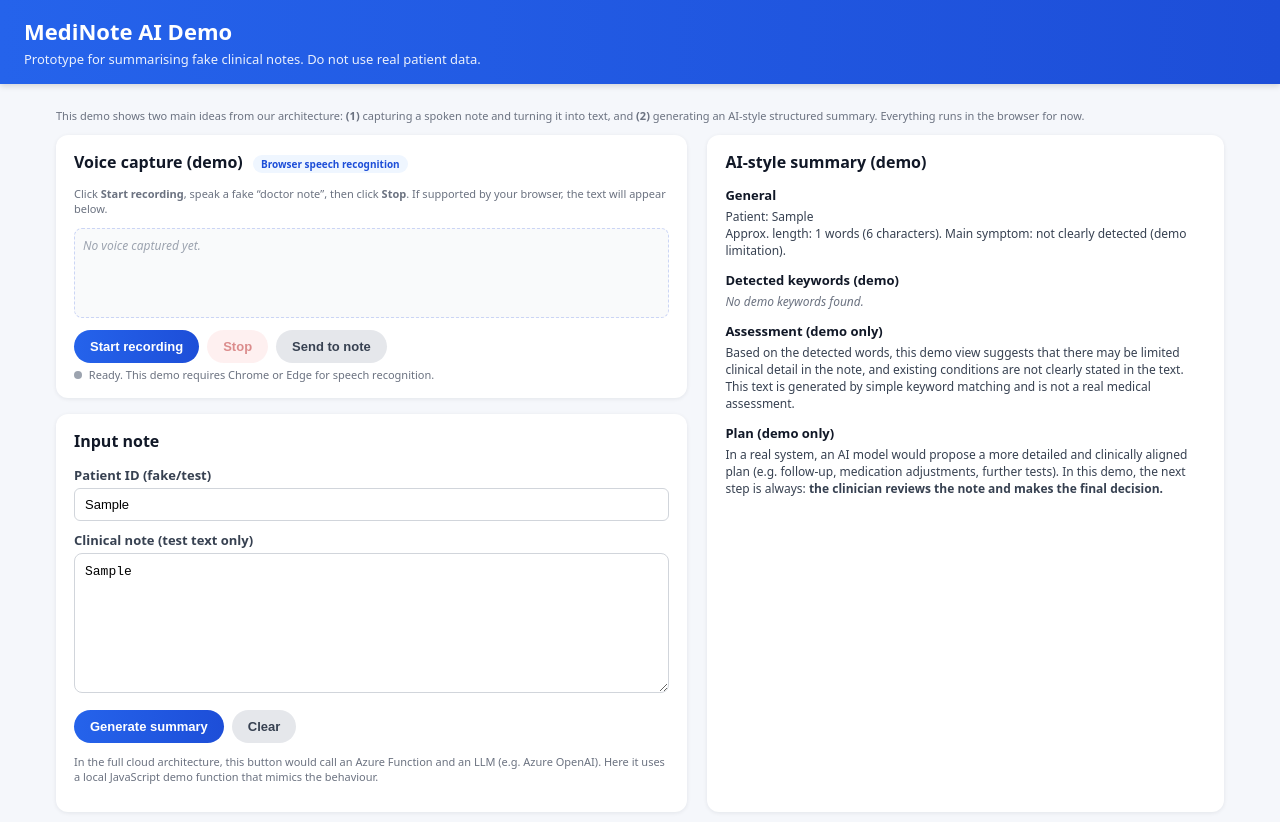
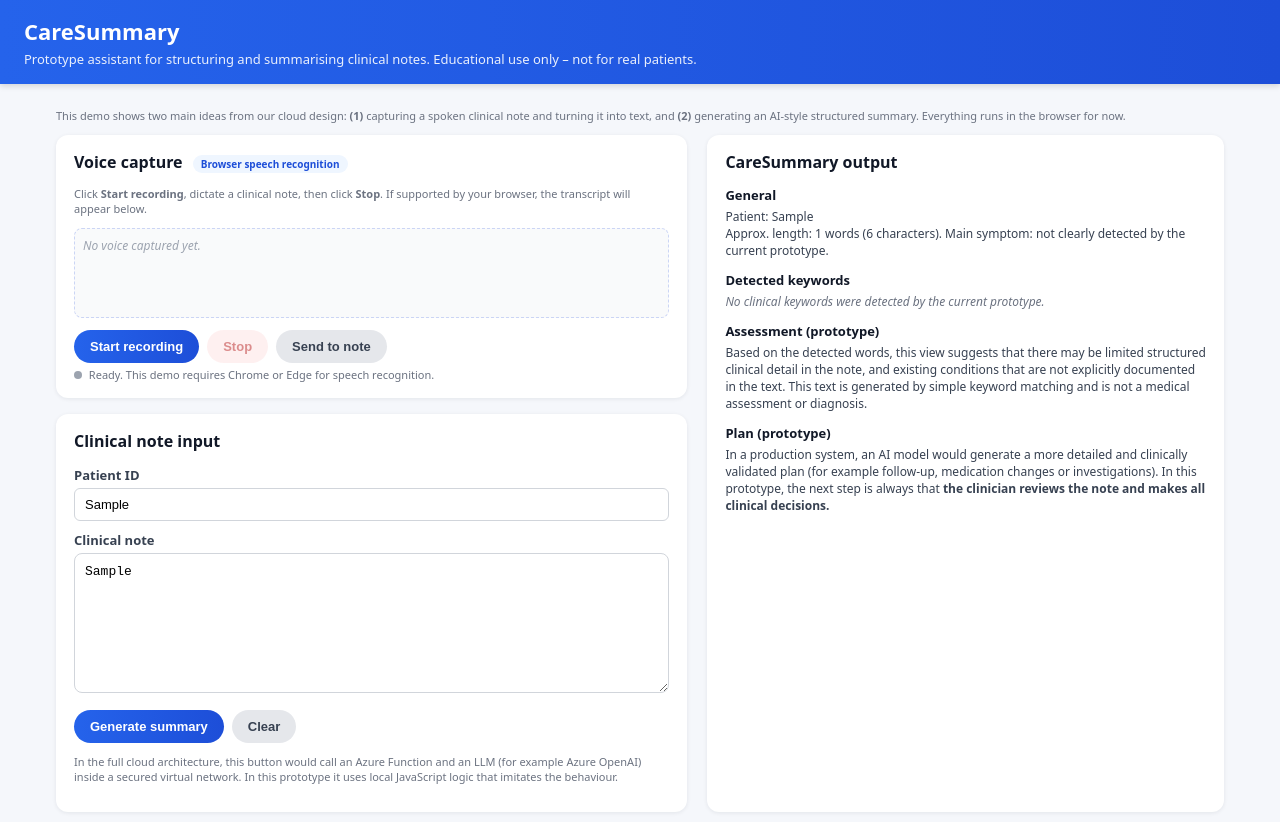
Before and after one commit to mohsho1/ai-journal-demo, a plain HTML site: page index.html in a window 1280 px wide. Both pictures are taken after typing "Sample", "Sample" into the empty fields and a click on the button "Generate summary". Drawn offline with Linux system fonts and the light colour scheme.

Commit message:
Update index.html

```diff
--- a/index.html
+++ b/index.html
@@ -2,7 +2,7 @@
 <html lang="en">
 <head>
     <meta charset="UTF-8">
-    <title>MediNote AI Demo</title>
+    <title>CareSummary – Clinical Note Assistant</title>
     <style>
         * { box-sizing: border-box; }
         body {
@@ -211,14 +211,14 @@
 </head>
 <body>
 <header class="app-header">
-    <h1>MediNote AI Demo</h1>
-    <p>Prototype for summarising fake clinical notes. Do not use real patient data.</p>
+    <h1>CareSummary</h1>
+    <p>Prototype assistant for structuring and summarising clinical notes. Educational use only – not for real patients.</p>
 </header>
 
 <div class="container">
     <p class="note">
-        This demo shows two main ideas from our architecture:
-        <strong>(1)</strong> capturing a spoken note and turning it into text, and
+        This demo shows two main ideas from our cloud design:
+        <strong>(1)</strong> capturing a spoken clinical note and turning it into text, and
         <strong>(2)</strong> generating an AI-style structured summary. Everything runs in the browser for now.
     </p>
 
@@ -228,13 +228,13 @@
             <!-- Voice capture card -->
             <div class="card">
                 <h2>
-                    Voice capture (demo)
+                    Voice capture
                     <span class="badge">Browser speech recognition</span>
                 </h2>
 
                 <p class="note">
-                    Click <strong>Start recording</strong>, speak a fake “doctor note”, then click
-                    <strong>Stop</strong>. If supported by your browser, the text will appear below.
+                    Click <strong>Start recording</strong>, dictate a clinical note, then click
+                    <strong>Stop</strong>. If supported by your browser, the transcript will appear below.
                 </p>
 
                 <div id="transcriptBox" class="transcript-box">
@@ -264,12 +264,12 @@
 
             <!-- Manual note card -->
             <div class="card">
-                <h2>Input note</h2>
+                <h2>Clinical note input</h2>
 
-                <label for="patientId">Patient ID (fake/test)</label>
-                <input id="patientId" type="text" placeholder="e.g. DEMO-1234 (do not use real identifiers)" />
+                <label for="patientId">Patient ID</label>
+                <input id="patientId" type="text" placeholder="Example: CS-1234 (do not use real identifiers)" />
 
-                <label for="note"><strong>Clinical note (test text only)</strong></label>
+                <label for="note"><strong>Clinical note</strong></label>
                 <textarea id="note" placeholder="You can type here, or click 'Send to note' above to copy the transcript."></textarea>
 
                 <div class="button-row">
@@ -283,18 +283,18 @@
                 </div>
 
                 <p class="note">
-                    In the full cloud architecture, this button would call an Azure Function and an LLM (e.g. Azure OpenAI).
-                    Here it uses a local JavaScript demo function that mimics the behaviour.
+                    In the full cloud architecture, this button would call an Azure Function and an LLM (for example Azure OpenAI)
+                    inside a secured virtual network. In this prototype it uses local JavaScript logic that imitates the behaviour.
                 </p>
             </div>
         </div>
 
         <!-- RIGHT COLUMN: SUMMARY -->
         <div class="card">
-            <h2>AI-style summary (demo)</h2>
+            <h2>CareSummary output</h2>
             <div id="summaryOutput">
                 <p class="empty-state">
-                    No summary yet. Enter a test note or record a fake spoken note, then click
+                    No summary yet. Enter a clinical note or record a spoken note, then click
                     <strong>Generate summary</strong>.
                 </p>
             </div>
@@ -328,7 +328,7 @@
             const dot = document.getElementById('statusDot');
             dot.classList.add('active');
             document.getElementById('recStatus').innerHTML =
-                '<span class="status-dot active"></span>Listening... speak your test note.';
+                '<span class="status-dot active"></span>Listening... please dictate your note.';
             document.getElementById('startRecBtn').disabled = true;
             document.getElementById('stopRecBtn').disabled = false;
         };
@@ -337,7 +337,7 @@
             isRecording = false;
             document.getElementById('statusDot').classList.remove('active');
             document.getElementById('recStatus').innerHTML =
-                '<span class="status-dot"></span>Stopped. You can review the transcript or record again.';
+                '<span class="status-dot"></span>Recording stopped. You can review the transcript or record again.';
             document.getElementById('startRecBtn').disabled = false;
             document.getElementById('stopRecBtn').disabled = true;
         };
@@ -411,12 +411,12 @@
         noteEl.focus();
     }
 
-    // --- Summary demo logic (same as before, slightly adapted) ---
+    // --- Summary demo logic ---
     function clearForm() {
         document.getElementById('patientId').value = "";
         document.getElementById('note').value = "";
         document.getElementById('summaryOutput').innerHTML =
-            '<p class="empty-state">No summary yet. Enter a test note or record a fake spoken note, then click <strong>Generate summary</strong>.</p>';
+            '<p class="empty-state">No summary yet. Enter a clinical note or record a spoken note, then click <strong>Generate summary</strong>.</p>';
     }
 
     function generateSummary() {
@@ -431,7 +431,7 @@
         const patientId = patientIdEl.value.trim();
 
         if (!note) {
-            output.innerHTML = '<p class="empty-state">Please enter some test note text (or use voice capture) before generating a summary.</p>';
+            output.innerHTML = '<p class="empty-state">Please enter a clinical note (or use voice capture) before generating a summary.</p>';
             return;
         }
 
@@ -442,7 +442,7 @@
 
         // Simulate processing time like a real API/AI call
         setTimeout(() => {
-            const summaryHtml = buildFakeSummary(note, patientId);
+            const summaryHtml = buildDemoSummary(note, patientId);
             output.innerHTML = summaryHtml;
 
             btn.disabled = false;
@@ -451,7 +451,7 @@
         }, 700);
     }
 
-    function buildFakeSummary(note, patientId) {
+    function buildDemoSummary(note, patientId) {
         const length = note.length;
         const words = note.split(/\s+/).filter(Boolean);
         const wordCount = words.length;
@@ -463,24 +463,10 @@
             `Approx. length: ${wordCount} words (${length} characters).`,
             keywords.mainSymptom
                 ? `Main symptom detected: ${keywords.mainSymptom}.`
-                : `Main symptom: not clearly detected (demo limitation).`
+                : `Main symptom: not clearly detected by the current prototype.`
         ];
 
-        let problems = [];
-        if (keywords.symptoms.length > 0) {
-            problems.push("Symptoms mentioned: " + keywords.symptoms.join(", ") + ".");
-        }
-        if (keywords.conditions.length > 0) {
-            problems.push("Relevant conditions: " + keywords.conditions.join(", ") + ".");
-        }
-        if (keywords.meds.length > 0) {
-            problems.push("Possible medications: " + keywords.meds.join(", ") + ".");
-        }
-        if (problems.length === 0) {
-            problems.push("No specific clinical keywords detected. This is expected if you used very simple or random text.");
-        }
-
-        const patientLabel = patientId ? `Patient: ${patientId}` : "Patient: DEMO (no real identifier)";
+        const patientLabel = patientId ? `Patient: ${patientId}` : "Patient: example (identifier not provided)";
 
         return `
             <div class="summary-section">
@@ -490,7 +476,7 @@
             </div>
 
             <div class="summary-section">
-                <h3>Detected keywords (demo)</h3>
+                <h3>Detected keywords</h3>
                 <p>
                     ${keywords.symptoms.map(k => `<span class="pill">${k}</span>`).join("")}
                     ${keywords.conditions.map(k => `<span class="pill">${k}</span>`).join("")}
@@ -498,26 +484,26 @@
                     ${riskTags.map(k => `<span class="pill tag-danger">${k}</span>`).join("")}
                     ${keywords.symptoms.length === 0 && keywords.conditions.length === 0
                         && keywords.meds.length === 0 && riskTags.length === 0
-                        ? '<span class="empty-state">No demo keywords found.</span>' : ''}
+                        ? '<span class="empty-state">No clinical keywords were detected by the current prototype.</span>' : ''}
                 </p>
             </div>
 
             <div class="summary-section">
-                <h3>Assessment (demo only)</h3>
+                <h3>Assessment (prototype)</h3>
                 <p>
-                    Based on the detected words, this demo view suggests that there may be
-                    ${keywords.symptoms.length > 0 ? "active symptoms that should be reviewed," : "limited clinical detail in the note,"}
-                    and existing conditions ${keywords.conditions.length > 0 ? "that are relevant to the current visit." : "are not clearly stated in the text."}
-                    This text is generated by simple keyword matching and is not a real medical assessment.
+                    Based on the detected words, this view suggests that there may be
+                    ${keywords.symptoms.length > 0 ? "active symptoms that should be reviewed," : "limited structured clinical detail in the note,"}
+                    and existing conditions ${keywords.conditions.length > 0 ? "that could be relevant to the current visit." : "that are not explicitly documented in the text."}
+                    This text is generated by simple keyword matching and is not a medical assessment or diagnosis.
                 </p>
             </div>
 
             <div class="summary-section">
-                <h3>Plan (demo only)</h3>
+                <h3>Plan (prototype)</h3>
                 <p>
-                    In a real system, an AI model would propose a more detailed and clinically aligned plan
-                    (e.g. follow-up, medication adjustments, further tests). In this demo, the next step
-                    is always: <strong>the clinician reviews the note and makes the final decision.</strong>
+                    In a production system, an AI model would generate a more detailed and clinically validated plan
+                    (for example follow-up, medication changes or investigations). In this prototype,
+                    the next step is always that <strong>the clinician reviews the note and makes all clinical decisions.</strong>
                 </p>
             </div>
         `;
```
